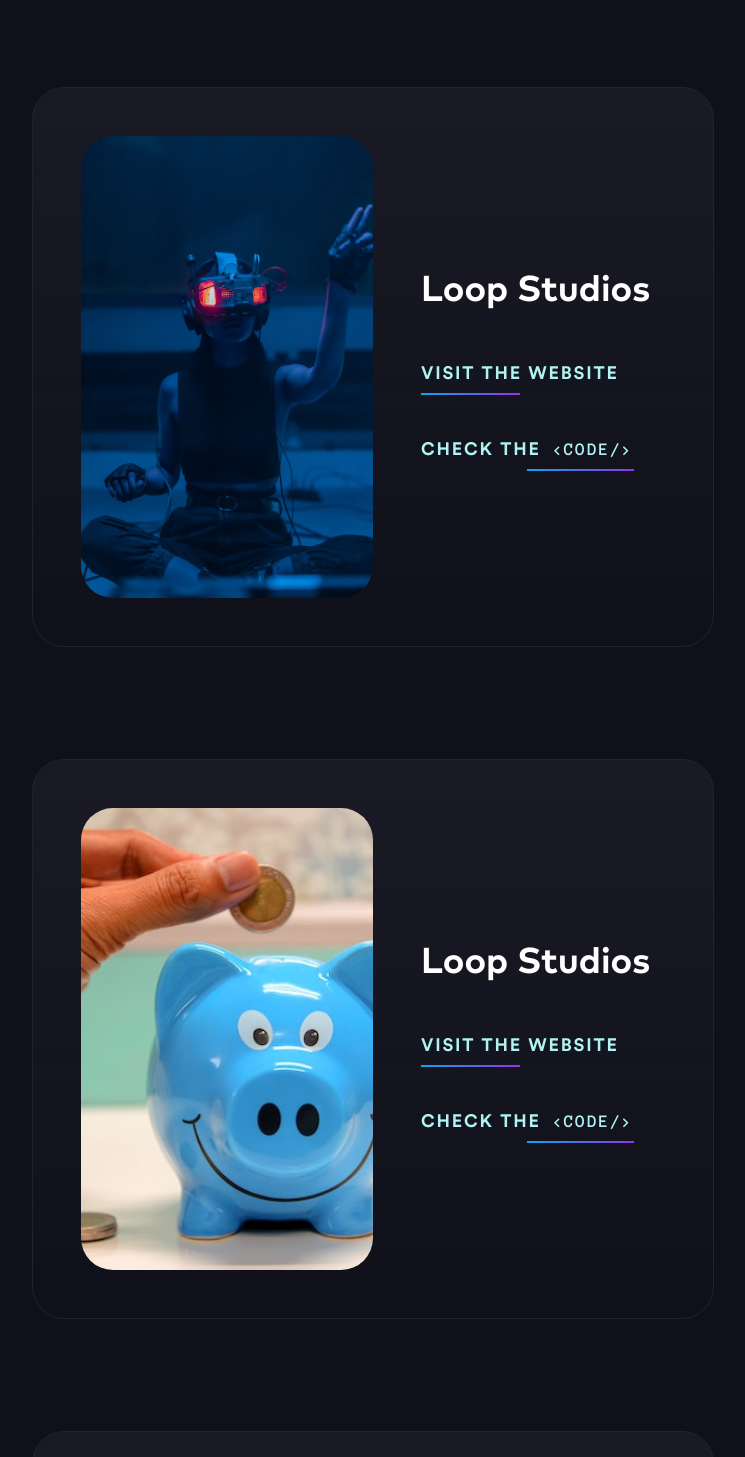
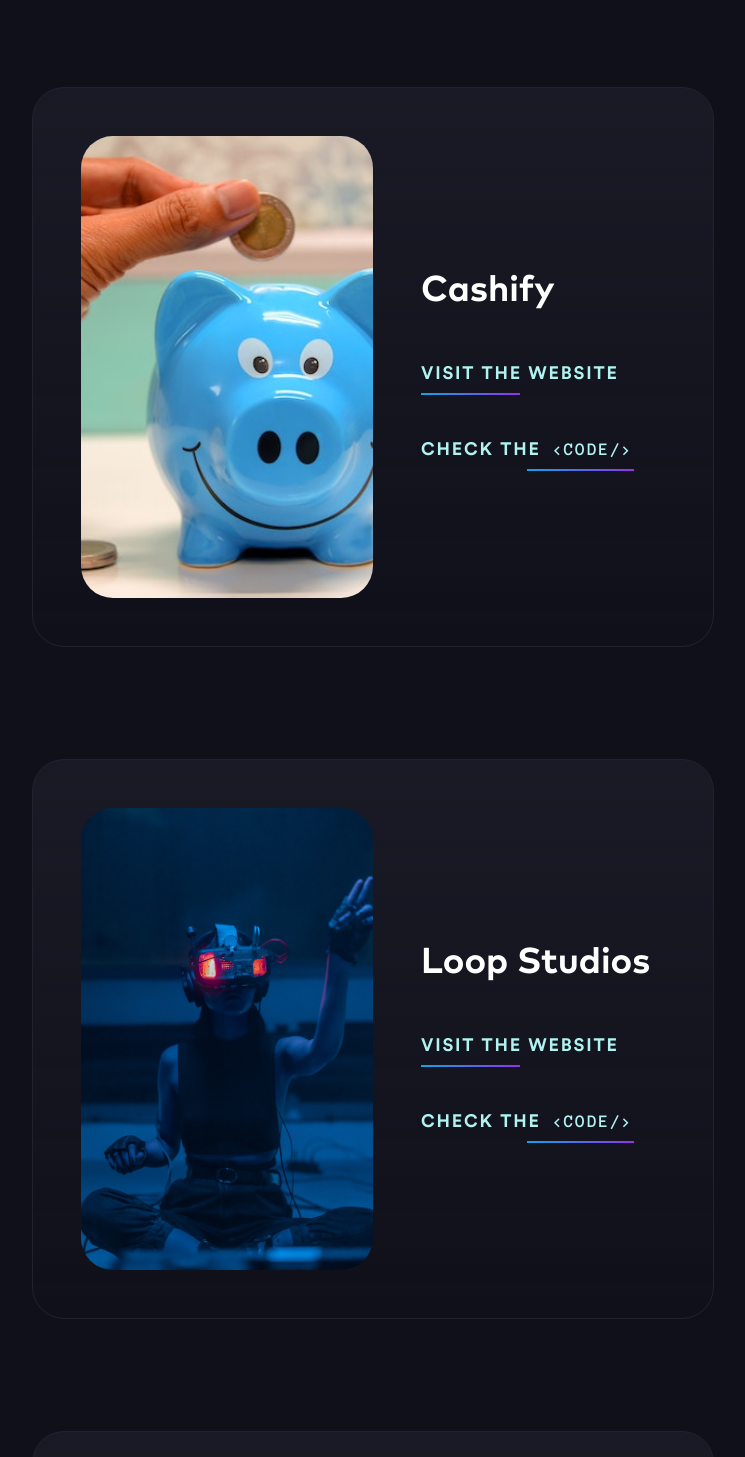
Before and after one commit to Nivethan-Ar/portfolio, a React (Vite) app: page / in a window 1280 px wide. Shown: the part 2197-3654 px from the top of the page, without its empty margins (267-1012 px from the left). Built offline with nearby package versions, Linux system fonts and the light colour scheme; no server answers.

Commit message:
feat: update project links

```diff
--- a/src/pages/landing/components/projects-section/index.tsx
+++ b/src/pages/landing/components/projects-section/index.tsx
@@ -55,8 +55,16 @@ function ProjectsSection() {
             <ProjectCard
               name='loop Studios'
               imgSrc='/images/projects/loop-studios.jpg'
-              githubLink='/'
-              projectLink='/'
+              githubLink='https://github.com/Nivethan-Ar/frontend-with-react-and-tailwind/tree/main/src'
+              projectLink='https://the-loop-studios.vercel.app/'
+              projectType={['front-end', 'back-end', 'api']}
+            />
+
+            <ProjectCard
+              name='cashify'
+              imgSrc='/images/projects/cashify.jpg'
+              githubLink='https://github.com/Nivethan-Ar/cashify-banking-app'
+              projectLink='https://nivethan-ar.github.io/cashify-banking-app/'
               projectType={['front-end', 'back-end', 'api']}
             />
 
@@ -65,14 +73,6 @@ function ProjectsSection() {
               imgSrc='/images/projects/loop-studios.jpg'
               githubLink='/'
               projectLink='/'
-              projectType={['front-end', 'back-end', 'api']}
-            />
-
-            <ProjectCard
-              name='loop Studios'
-              imgSrc='/images/projects/cashify.jpg'
-              githubLink='https://github.com/Nivethan-Ar/cashify-banking-app'
-              projectLink='https://nivethan-ar.github.io/cashify-banking-app/'
               projectType={['front-end', 'back-end', 'api']}
             />
             <ProjectCard
```
